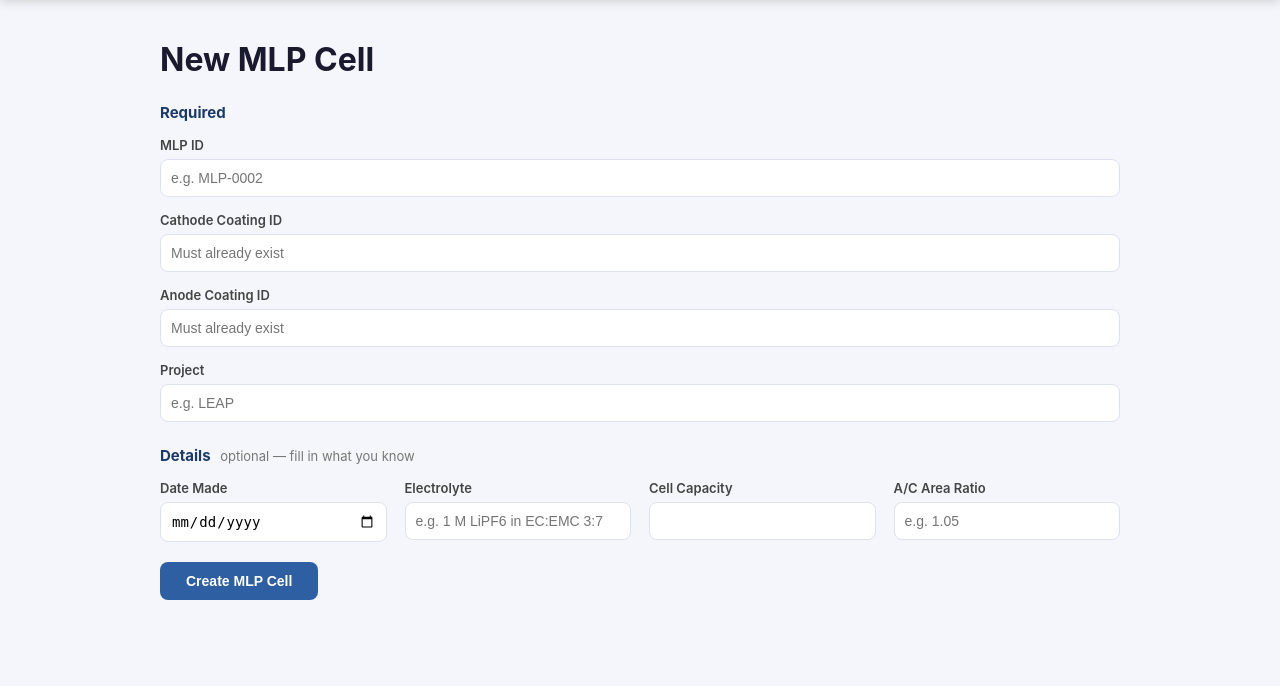
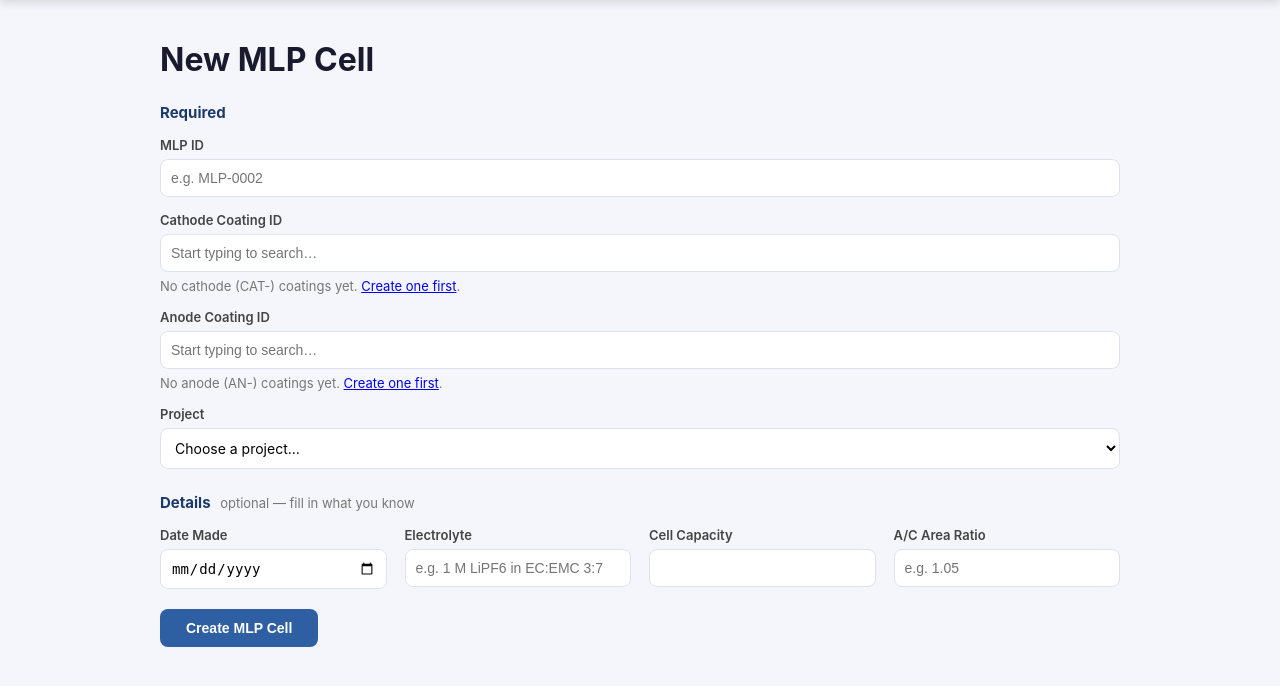
Before and after one commit to HamzaDu/Hazbat, a FastAPI app: page /mlp/new in a window 1280 px wide. Shown: the part 60-746 px from the top of the page. Run offline with FastAPI, Linux system fonts and the light colour scheme; the visitor is signed in with stand-in values (Sample User, id 1); data that the repository does not hold is empty; some libraries are stand-ins or nearby versions.

Commit message:
Dropdowns for parent IDs and project on the create forms (#12)
- Project is now a dropdown of active projects from tbl_projects
- Material / coating IDs are searchable lists filled from the database
  (type to filter; each option shows chemistry/supplier or date)
- MLP cathode list only shows CAT- coatings, anode list only AN- coatings
- Friendly errors if a parent doesn't exist, or the wrong electrode type is
  chosen for an MLP, instead of a raw foreign-key error
- Hint with a link when a list is empty (e.g. no materials yet)

Builds on 'Capture all schema fields in the create forms'.

```diff
--- a/main.py
+++ b/main.py
@@ -97,6 +97,67 @@ def form_state(*dicts):
     return merged
 
 
+def record_exists(table: str, id_column: str, value: str) -> bool:
+    """True if a row with this ID exists. Table/column names come from our own code."""
+    conn = get_connection()
+    cur = conn.cursor()
+    try:
+        cur.execute(f"SELECT 1 FROM {table} WHERE {id_column} = %s", (value,))
+        return cur.fetchone() is not None
+    finally:
+        cur.close()
+        conn.close()
+
+
+def coating_electrode(coating_id: str):
+    """'cathode' / 'anode' for a coating (from its material's CAT-/AN- prefix), or None if not found."""
+    conn = get_connection()
+    cur = conn.cursor()
+    try:
+        cur.execute("SELECT material_id FROM tbl_coating WHERE coating_id = %s", (coating_id,))
+        row = cur.fetchone()
+    finally:
+        cur.close()
+        conn.close()
+    if not row:
+        return None
+    return "cathode" if row[0].startswith("CAT-") else "anode" if row[0].startswith("AN-") else "unknown"
+
+
+def load_form_options():
+    """Lists that fill the dropdowns on the New Coating / SLP / Coin Cell / MLP forms."""
+    conn = get_connection()
+    cur = conn.cursor()
+    try:
+        cur.execute("SELECT project_name FROM tbl_projects WHERE active ORDER BY project_name")
+        projects = [r[0] for r in cur.fetchall()]
+
+        cur.execute("SELECT material_id, chemistry, supplier FROM tbl_materials ORDER BY material_id")
+        materials = [{"id": r[0], "label": " · ".join(str(x) for x in r[1:] if x)} for r in cur.fetchall()]
+
+        cur.execute(
+            "SELECT c.coating_id, c.material_id, m.chemistry, c.coating_date "
+            "FROM tbl_coating c LEFT JOIN tbl_materials m ON m.material_id = c.material_id "
+            "ORDER BY c.coating_id"
+        )
+        coatings = []
+        for coating_id, material_id, chemistry, coating_date in cur.fetchall():
+            label = " · ".join(str(x) for x in (chemistry or material_id, coating_date) if x)
+            electrode = "cathode" if material_id.startswith("CAT-") else "anode" if material_id.startswith("AN-") else ""
+            coatings.append({"id": coating_id, "label": label, "electrode": electrode})
+    finally:
+        cur.close()
+        conn.close()
+
+    return {
+        "projects": projects,
+        "materials": materials,
+        "coatings": coatings,
+        "cat_coatings": [c for c in coatings if c["electrode"] == "cathode"],
+        "an_coatings": [c for c in coatings if c["electrode"] == "anode"],
+    }
+
+
 @app.post("/materials/new", response_class=HTMLResponse)
 def submit_material_form(request: Request, material_id: str = Form(...), chemistry: str = Form(...), supplier: str = Form(...),
                          date_received: str = Form(None), quantity_kg: str = Form(None), location: str = Form(None),
@@ -194,7 +255,7 @@ def new_coating_form(request: Request):
     redirect = require_login(request)
     if redirect:
         return redirect
-    return templates.TemplateResponse("new_coating.html", {"request": request})
+    return templates.TemplateResponse("new_coating.html", {"request": request, **load_form_options()})
 
 
 @app.post("/coatings/new", response_class=HTMLResponse)
@@ -214,6 +275,8 @@ def submit_coating_form(request: Request, coating_id: str = Form(...), material_
         error = "Coating ID, material ID, project and made by are required."
     elif coating_id != coating_id.upper():
         error = f"Coating ID must be uppercase. Try: {coating_id.upper()}"
+    elif not record_exists("tbl_materials", "material_id", required["material_id"]):
+        error = f"Material {required['material_id']} doesn't exist yet. Pick one from the list or create it first."
     else:
         extras, error = clean_optional_fields(optional, numeric_fields={"coat_weight_gsm", "porosity"})
         if not error:
@@ -221,7 +284,7 @@ def submit_coating_form(request: Request, coating_id: str = Form(...), material_
         if not error:
             success, form = coating_id, {}
 
-    return templates.TemplateResponse("new_coating.html", {"request": request, "error": error, "success": success, "form": form})
+    return templates.TemplateResponse("new_coating.html", {"request": request, "error": error, "success": success, "form": form, **load_form_options()})
 
 @app.post("/slp")
 def create_slp(slp_id: str, coating_id: str, project: str, made_by: str):
@@ -258,7 +321,7 @@ def new_slp_form(request: Request):
     redirect = require_login(request)
     if redirect:
         return redirect
-    return templates.TemplateResponse("new_slp.html", {"request": request})
+    return templates.TemplateResponse("new_slp.html", {"request": request, **load_form_options()})
 
 @app.post("/slp/new", response_class=HTMLResponse)
 def submit_slp_form(request: Request, slp_id: str = Form(...), coating_id: str = Form(...), project: str = Form(...), made_by: str = Form(...),
@@ -279,6 +342,8 @@ def submit_slp_form(request: Request, slp_id: str = Form(...), coating_id: str =
         error = "SLP ID, coating ID, project and made by are required."
     elif slp_id != slp_id.upper():
         error = f"SLP ID must be uppercase. Try: {slp_id.upper()}"
+    elif not record_exists("tbl_coating", "coating_id", required["coating_id"]):
+        error = f"Coating {required['coating_id']} doesn't exist yet. Pick one from the list or create it first."
     else:
         extras, error = clean_optional_fields(optional, numeric_fields={"formation_capacity", "np_ratio"})
         if not error:
@@ -286,7 +351,7 @@ def submit_slp_form(request: Request, slp_id: str = Form(...), coating_id: str =
         if not error:
             success, form = slp_id, {}
 
-    return templates.TemplateResponse("new_slp.html", {"request": request, "error": error, "success": success, "form": form})
+    return templates.TemplateResponse("new_slp.html", {"request": request, "error": error, "success": success, "form": form, **load_form_options()})
 
 @app.post("/coincell")
 def create_coincell(coincell_id: str, coating_id: str, project: str, made_by: str):
@@ -323,7 +388,7 @@ def new_coincell_form(request: Request):
     redirect = require_login(request)
     if redirect:
         return redirect
-    return templates.TemplateResponse("new_coincell.html", {"request": request})
+    return templates.TemplateResponse("new_coincell.html", {"request": request, **load_form_options()})
 
 
 @app.post("/coincell/new", response_class=HTMLResponse)
@@ -344,6 +409,8 @@ def submit_coincell_form(request: Request, coincell_id: str = Form(...), coating
         error = "Coin cell ID, coating ID, project and made by are required."
     elif coincell_id != coincell_id.upper():
         error = f"Coin Cell ID must be uppercase. Try: {coincell_id.upper()}"
+    elif not record_exists("tbl_coating", "coating_id", required["coating_id"]):
+        error = f"Coating {required['coating_id']} doesn't exist yet. Pick one from the list or create it first."
     else:
         extras, error = clean_optional_fields(optional, numeric_fields={"formation_capacity"})
         if not error:
@@ -351,7 +418,7 @@ def submit_coincell_form(request: Request, coincell_id: str = Form(...), coating
         if not error:
             success, form = coincell_id, {}
 
-    return templates.TemplateResponse("new_coincell.html", {"request": request, "error": error, "success": success, "form": form})
+    return templates.TemplateResponse("new_coincell.html", {"request": request, "error": error, "success": success, "form": form, **load_form_options()})
 
 @app.post("/mlp")
 def create_mlp(mlp_id: str, cat_coating_id: str, an_coating_id: str, project: str):
@@ -388,7 +455,7 @@ def new_mlp_form(request: Request):
     redirect = require_login(request)
     if redirect:
         return redirect
-    return templates.TemplateResponse("new_mlp.html", {"request": request})
+    return templates.TemplateResponse("new_mlp.html", {"request": request, **load_form_options()})
 
 
 @app.post("/mlp/new", response_class=HTMLResponse)
@@ -409,6 +476,10 @@ def submit_mlp_form(request: Request, mlp_id: str = Form(...), cat_coating_id: s
         error = "MLP ID, both coating IDs and project are required."
     elif mlp_id != mlp_id.upper():
         error = f"MLP ID must be uppercase. Try: {mlp_id.upper()}"
+    elif coating_electrode(required["cat_coating_id"]) != "cathode":
+        error = f"{required['cat_coating_id']} isn't an existing cathode (CAT-) coating."
+    elif coating_electrode(required["an_coating_id"]) != "anode":
+        error = f"{required['an_coating_id']} isn't an existing anode (AN-) coating."
     else:
         extras, error = clean_optional_fields(optional, numeric_fields={"cell_capacity", "ac_area_ratio"})
         if not error:
@@ -416,7 +487,7 @@ def submit_mlp_form(request: Request, mlp_id: str = Form(...), cat_coating_id: s
         if not error:
             success, form = mlp_id, {}
 
-    return templates.TemplateResponse("new_mlp.html", {"request": request, "error": error, "success": success, "form": form})
+    return templates.TemplateResponse("new_mlp.html", {"request": request, "error": error, "success": success, "form": form, **load_form_options()})
 
 @app.get("/directory", response_class=HTMLResponse)
 def directory(request: Request, record_id: str = None):
--- a/templates/base.html
+++ b/templates/base.html
@@ -70,7 +70,12 @@
         width: 100%; padding: 10px; margin-top: 6px; box-sizing: border-box;
         border: 1px solid #dde2ee; border-radius: 8px; font-size: 14px;
     }
-    input:focus, textarea:focus { outline: none; border-color: #2e5fa3; box-shadow: 0 0 0 3px rgba(46,95,163,0.12); }
+    select {
+        width: 100%; padding: 10px; margin-top: 6px; box-sizing: border-box; background: #fff;
+        border: 1px solid #dde2ee; border-radius: 8px; font-size: 14px; font-family: inherit;
+    }
+    .hint { font-size: 13px; color: #777; margin: 6px 0 0; }
+    input:focus, textarea:focus, select:focus { outline: none; border-color: #2e5fa3; box-shadow: 0 0 0 3px rgba(46,95,163,0.12); }
     textarea {
         width: 100%; padding: 10px; margin-top: 6px; box-sizing: border-box; resize: vertical;
         border: 1px solid #dde2ee; border-radius: 8px; font-size: 14px; font-family: inherit;
--- a/templates/new_mlp.html
+++ b/templates/new_mlp.html
@@ -12,15 +12,22 @@
         </div>
         <div class="field">
             <label for="cat_coating_id">Cathode Coating ID</label>
-            <input type="text" id="cat_coating_id" name="cat_coating_id" placeholder="Must already exist" value="{{ f.get("cat_coating_id", "") }}" required>
+            <input type="text" id="cat_coating_id" name="cat_coating_id" list="cat-coatings-list" autocomplete="off" placeholder="Start typing to search…" value="{{ f.get("cat_coating_id", "") }}" required>
+            <datalist id="cat-coatings-list">{% for o in cat_coatings %}<option value="{{ o.id }}">{{ o.label }}</option>{% endfor %}</datalist>
+            {% if not cat_coatings %}<p class="hint">No cathode (CAT-) coatings yet. <a href="/coatings/new">Create one first</a>.</p>{% endif %}
         </div>
         <div class="field">
             <label for="an_coating_id">Anode Coating ID</label>
-            <input type="text" id="an_coating_id" name="an_coating_id" placeholder="Must already exist" value="{{ f.get("an_coating_id", "") }}" required>
+            <input type="text" id="an_coating_id" name="an_coating_id" list="an-coatings-list" autocomplete="off" placeholder="Start typing to search…" value="{{ f.get("an_coating_id", "") }}" required>
+            <datalist id="an-coatings-list">{% for o in an_coatings %}<option value="{{ o.id }}">{{ o.label }}</option>{% endfor %}</datalist>
+            {% if not an_coatings %}<p class="hint">No anode (AN-) coatings yet. <a href="/coatings/new">Create one first</a>.</p>{% endif %}
         </div>
         <div class="field">
             <label for="project">Project</label>
-            <input type="text" id="project" name="project" placeholder="e.g. LEAP" value="{{ f.get("project", "") }}" required>
+            <select id="project" name="project" required>
+                <option value="" disabled {% if not f.get("project") %}selected{% endif %}>Choose a project…</option>
+                {% for p in projects %}<option value="{{ p }}" {% if f.get("project") == p %}selected{% endif %}>{{ p }}</option>{% endfor %}
+            </select>
         </div>
     </fieldset>
 
```
Also changed, not shown: templates/new_coating.html (+7 -2 lines), templates/new_coincell.html (+7 -2 lines), templates/new_slp.html (+7 -2 lines).
